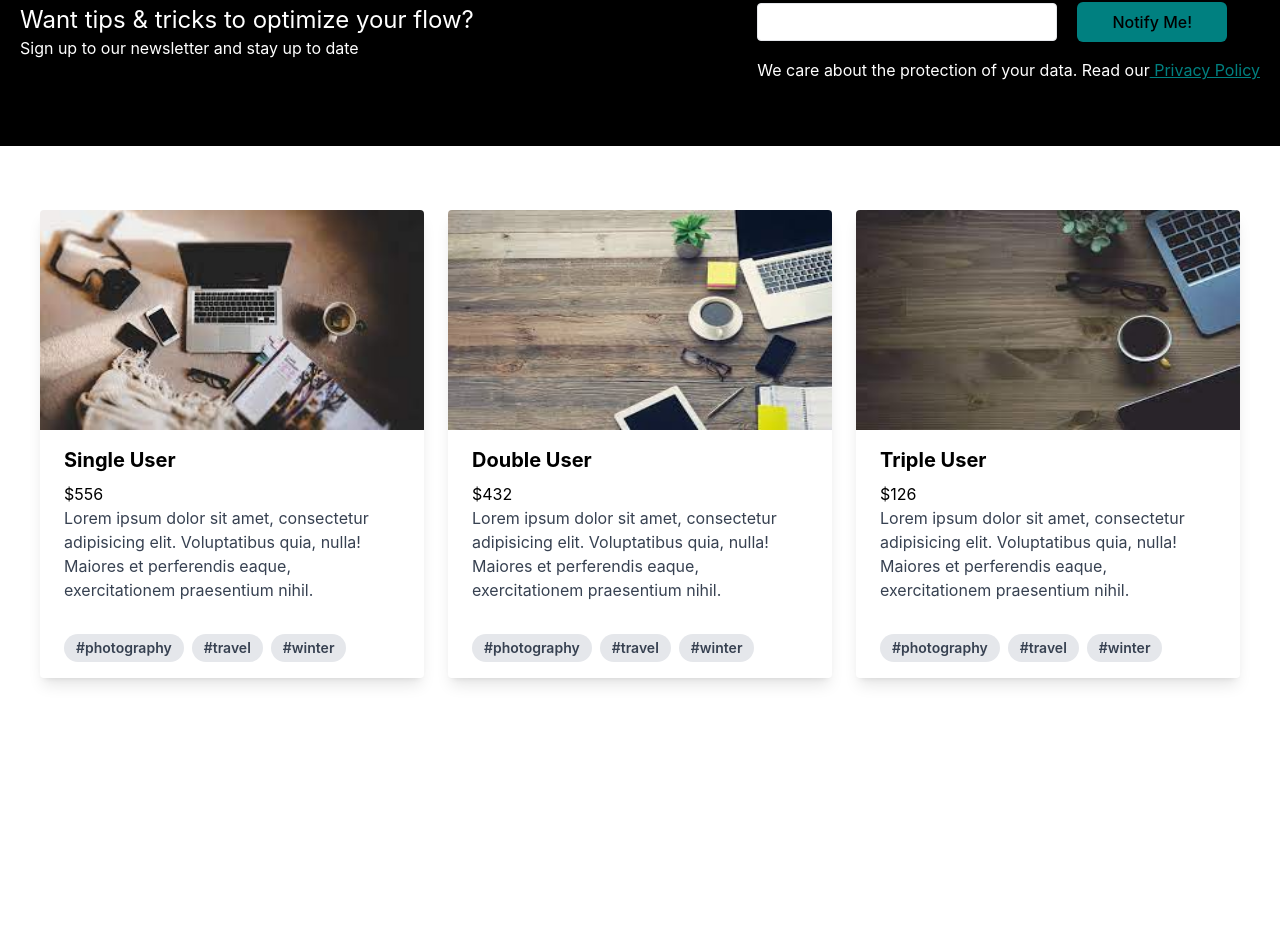
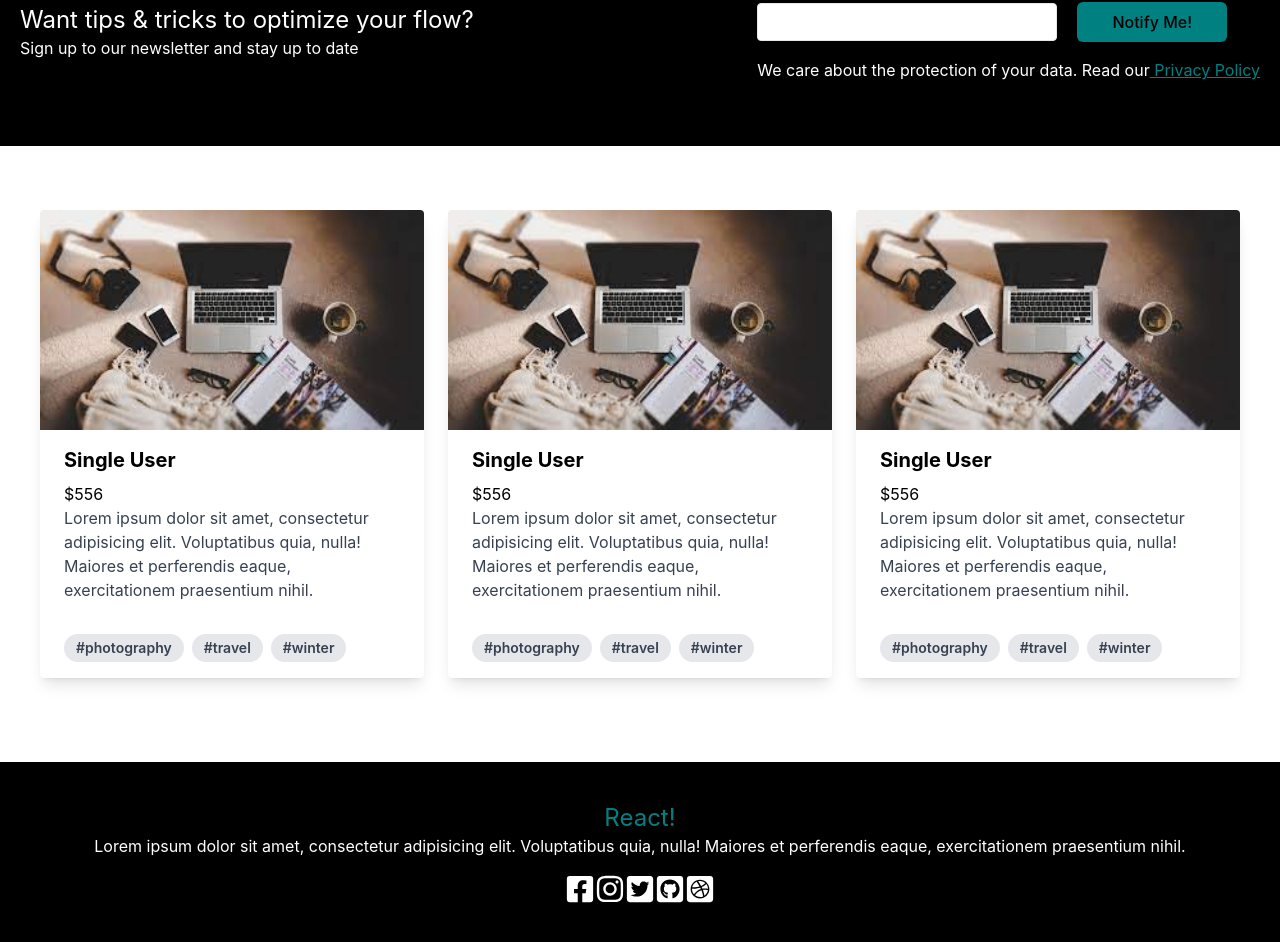
Before and after one commit to muskaansingh/Tailwind-Website, a React (Create React App) app: page / in a window 1280 px wide. Shown: the part 1207-2149 px from the top of the page. Before the commit the page ends 1969 px from the top, so only its background shows below. Built offline with nearby package versions, Linux system fonts and the light colour scheme.

Commit message:
worked on footer and cards

```diff
--- a/src/App.js
+++ b/src/App.js
@@ -4,6 +4,7 @@ import Content from './Components/Content';
 import Analytics from './Components/Analytics';
 import Newsletter from './Components/Newsletter';
 import Cards from './Components/Cards';
+import Footer from './Components/Footer';
 
 function App() {
   return (
@@ -15,6 +16,7 @@ function App() {
       <Analytics />
       <Newsletter />
       <Cards />
+      <Footer />
     </div>
   );
 }
--- a/src/Components/Cards.jsx
+++ b/src/Components/Cards.jsx
@@ -1,12 +1,11 @@
 import React from 'react';
 import SingleUser from '../assets/img2.jpeg';
-import DoubleUser from '../assets/img3.jpeg';
-import TripleUser from '../assets/img4.jpeg';
 
 const Cards = () => {
     return (
         <div className='md:flex md:justify-between md:max-w-[1240px] md:m-auto md:py-16 p-5'>
-            <div class="max-w-sm rounded overflow-hidden shadow-lg mb-5">
+            {[0, 0, 0].map(() => (
+                <div class="max-w-sm rounded overflow-hidden shadow-lg mb-5 transition ease-in-out delay-150 hover:-translate-y-1 hover:scale-110 hover:bg-gray-200 duration-300 ...">
                     <img class="w-full h-[220px]" src={SingleUser} alt="Single User" />
                     <div class="px-6 py-4">
                         <div class="font-bold text-xl mb-2">Single User</div>
@@ -21,36 +20,7 @@ const Cards = () => {
                         <span class="inline-block bg-gray-200 rounded-full px-3 py-1 text-sm font-semibold text-gray-700 mr-2 mb-2">#winter</span>
                     </div>
                 </div>
-            <div class="max-w-sm rounded overflow-hidden shadow-lg mb-5">
-                <img class="w-full h-[220px]" src={DoubleUser} alt="Single User" />
-                <div class="px-6 py-4">
-                    <div class="font-bold text-xl mb-2">Double User</div>
-                    <p>$432</p>
-                    <p class="text-gray-700 text-base">
-                        Lorem ipsum dolor sit amet, consectetur adipisicing elit. Voluptatibus quia, nulla! Maiores et perferendis eaque, exercitationem praesentium nihil.
-                    </p>
-                </div>
-                <div class="px-6 pt-4 pb-2">
-                    <span class="inline-block bg-gray-200 rounded-full px-3 py-1 text-sm font-semibold text-gray-700 mr-2 mb-2">#photography</span>
-                    <span class="inline-block bg-gray-200 rounded-full px-3 py-1 text-sm font-semibold text-gray-700 mr-2 mb-2">#travel</span>
-                    <span class="inline-block bg-gray-200 rounded-full px-3 py-1 text-sm font-semibold text-gray-700 mr-2 mb-2">#winter</span>
-                </div>
-            </div>
-            <div class="max-w-sm rounded overflow-hidden shadow-lg mb-5">
-                <img class="w-full h-[220px]" src={TripleUser} alt="Single User" />
-                <div class="px-6 py-4">
-                    <div class="font-bold text-xl mb-2">Triple User</div>
-                    <p>$126</p>
-                    <p class="text-gray-700 text-base">
-                        Lorem ipsum dolor sit amet, consectetur adipisicing elit. Voluptatibus quia, nulla! Maiores et perferendis eaque, exercitationem praesentium nihil.
-                    </p>
-                </div>
-                <div class="px-6 pt-4 pb-2">
-                    <span class="inline-block bg-gray-200 rounded-full px-3 py-1 text-sm font-semibold text-gray-700 mr-2 mb-2">#photography</span>
-                    <span class="inline-block bg-gray-200 rounded-full px-3 py-1 text-sm font-semibold text-gray-700 mr-2 mb-2">#travel</span>
-                    <span class="inline-block bg-gray-200 rounded-full px-3 py-1 text-sm font-semibold text-gray-700 mr-2 mb-2">#winter</span>
-                </div>
-            </div>
+            ))}
         </div>
     )
 }
--- /dev/null
+++ b/src/Components/Footer.jsx
@@ -0,0 +1,24 @@
+import React from 'react';
+import { FaDribbbleSquare, FaFacebookSquare, FaGithubSquare, FaInstagram, FaTwitterSquare } from 'react-icons/fa';
+
+const Footer = () => {
+    return (
+        <div>
+            <div className='text-white bg-black py-10 px-5 text-center'>
+                <div className='md:max-w-[1240px] md:m-auto'>
+                    <h1 className='text-2xl text-[teal]'>React!</h1>
+                    <p> Lorem ipsum dolor sit amet, consectetur adipisicing elit. Voluptatibus quia, nulla! Maiores et perferendis eaque, exercitationem praesentium nihil.</p>
+                    <div className='flex justify-center m-4'>
+                        <FaFacebookSquare size={30} />
+                        <FaInstagram size={30} />
+                        <FaTwitterSquare size={30} />
+                        <FaGithubSquare size={30} />
+                        <FaDribbbleSquare size={30} />
+                    </div>
+                </div>
+            </div>
+        </div>
+    )
+}
+
+export default Footer
```
Lines whose indentation alone changed are shown as unchanged.
